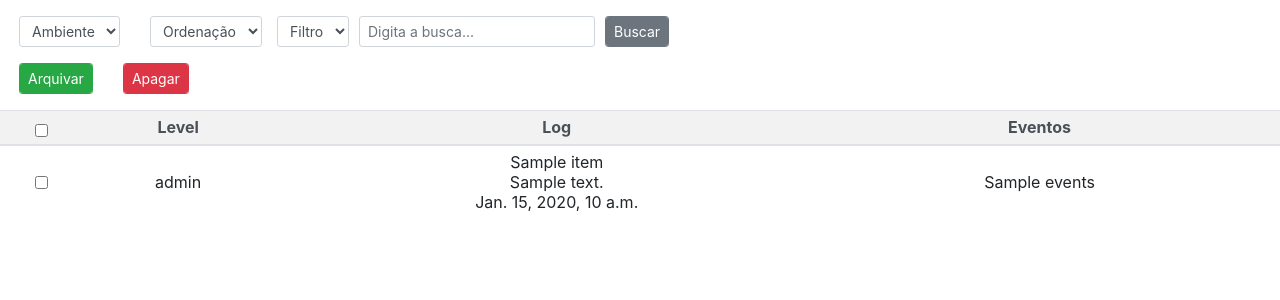
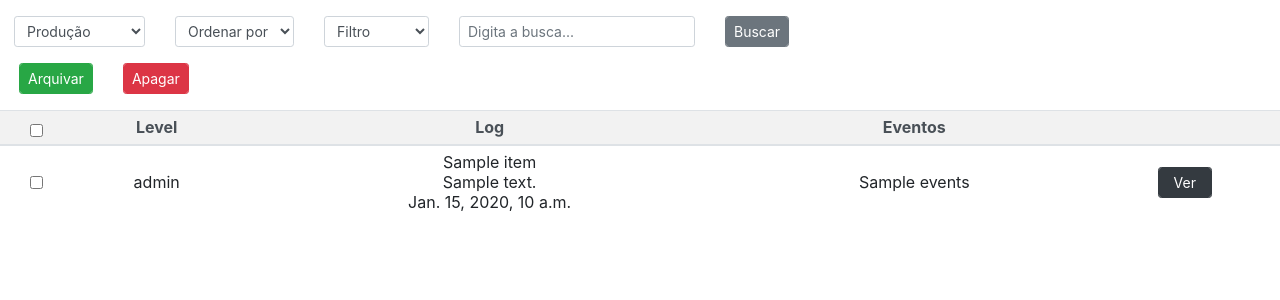
Before and after one commit to codenation-dev/squad-2-ad-python-women-magalu-1, a Django app: page /list/ in a window 1280 px wide. Shown: the part 56-356 px from the top of the page. Run offline with Django 3.2, Linux system fonts and the light colour scheme; tables that the repository leaves empty hold one stand-in row (values such as "Sample post"); a database or web service that is not in the repository returns one stand-in record (values such as "Sample title"); data that the repository does not hold is empty; some libraries are stand-ins or nearby versions.

Commit message:
Correção do conflito de códigos

```diff
--- a/errorcenter/errors/templates/errors/error_list.html
+++ b/errorcenter/errors/templates/errors/error_list.html
@@ -1,19 +1,31 @@
 {% extends "base.html" %}
 
 {% block content %}
+    <form class="form-row" action="." method="GET" onchange="">
         <div class="row ml-1 mt-3 mx-0">
             <div class="col-md-auto form-group mb-0">
-            <select class="form-control form-control-sm" onchange=""><option>Ambiente</option></select>
+                <select class="form-control form-control-sm" onchange="filtro1" name="environment">
+                    <option value="production">Produção</option>
+                    <option value="homologation">Homologação</option>
+                    <option value="development">Dev</option></select>
         </div>
         <div class="col-md-auto form-group mb-0">
-            <select class="form-control form-control-sm" onchange=""><option>Ordenação</option></select>
-        </div>
-        <form class="form-row" action="" method="GET">
-            <div class="col-md-auto form-group mb-0">
-                <select class="form-control form-control-sm"><option>Filtro</option></select>
+            <select class="form-control form-control-sm" id="order_by" onchange="" name="order_by">
+                <option selected="" disabled="">Ordenar por</option>
+                <option value="level">Level</option>
+                <option value="-events">Frequência</option>
+            </select>
         </div>
         <div class="col-md-auto form-group mb-0">
-                <input class="form-control form-control-sm" type="text" name="busca" placeholder="Digita a busca..."/>
+            <select class="form-control form-control-sm" name="search_for">
+                <option selected="" disabled="">Filtro</option>
+                <option value="level">Level</option>
+                <option value="description">Descrição</option>
+                <option value="address">Origem</option>
+            </select>
+        </div>
+        <div class="col-md-auto form-group mb-0">
+            <input class="form-control form-control-sm" type="text" name="search" placeholder="Digita a busca..."/>
         </div>
         <div class="col-md-auto form-group mb-0">
             <button class="form-control form-control-sm btn btn-sm btn-secondary">Buscar</button>
@@ -47,6 +59,7 @@
                 <td class="text-center">{{error.level}}</td>
                 <td class="text-center">{{error.title}}<br>{{error.address}}<br>{{error.created_at}}</td>
                 <td class="text-center">{{error.events}}</td>
+                <td class="text-center"><a class="form-control form-control-sm btn btn-sm btn-dark" href="/detail/{{error.id}}">Ver</a>
             </tr>
             {% empty %}
             <tr>
```
Lines whose indentation alone changed are shown as unchanged.
